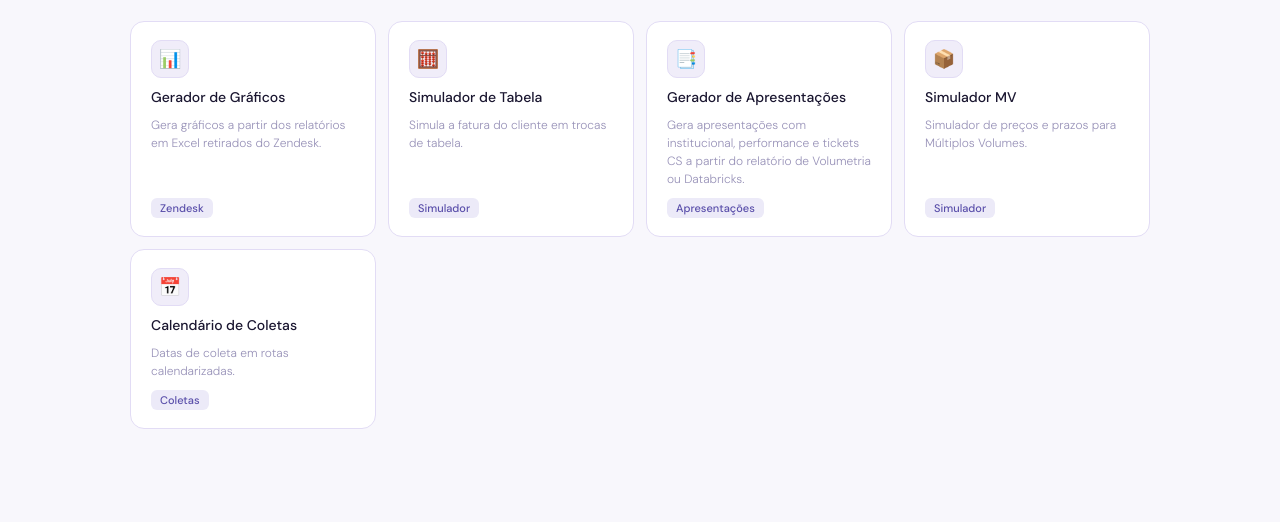
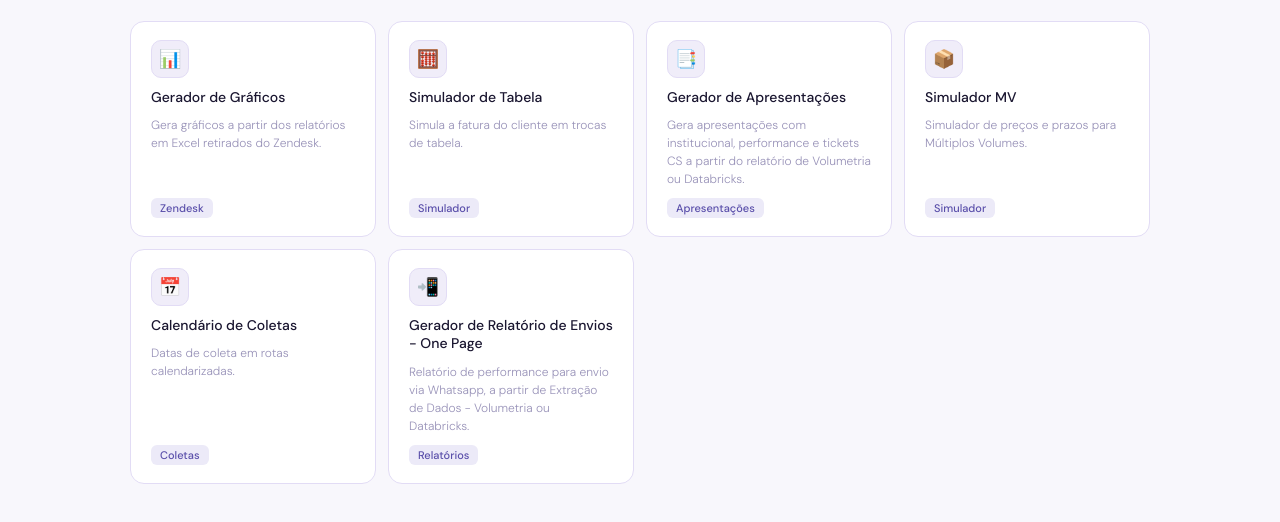
Before and after one commit to jessicamonreal-a11y/biblioteca-ia-cs, a plain HTML site: page index.html in a window 1280 px wide. Shown: the part 248-770 px from the top of the page. Drawn offline with Linux system fonts and the light colour scheme.

Commit message:
Update index.html

```diff
--- a/index.html
+++ b/index.html
@@ -589,6 +589,14 @@
         <span class="tool-tag">Coletas</span>
       </a>
 
+      <a href="https://gerador-onepage.netlify.app/" target="_blank" class="tool-card">
+        <svg class="tool-arrow" viewBox="0 0 24 24" fill="none" stroke-width="2" stroke-linecap="round"><path d="M7 17L17 7M17 7H7M17 7v10"/></svg>
+        <div class="tool-icon">📲</div>
+        <div class="tool-name">Gerador de Relatório de Envios - One Page</div>
+        <div class="tool-desc">Relatório de performance para envio via Whatsapp, a partir de Extração de Dados - Volumetria ou Databricks.</div>
+        <span class="tool-tag">Relatórios</span>
+      </a>
+
     </div>
   </div>
 
```
